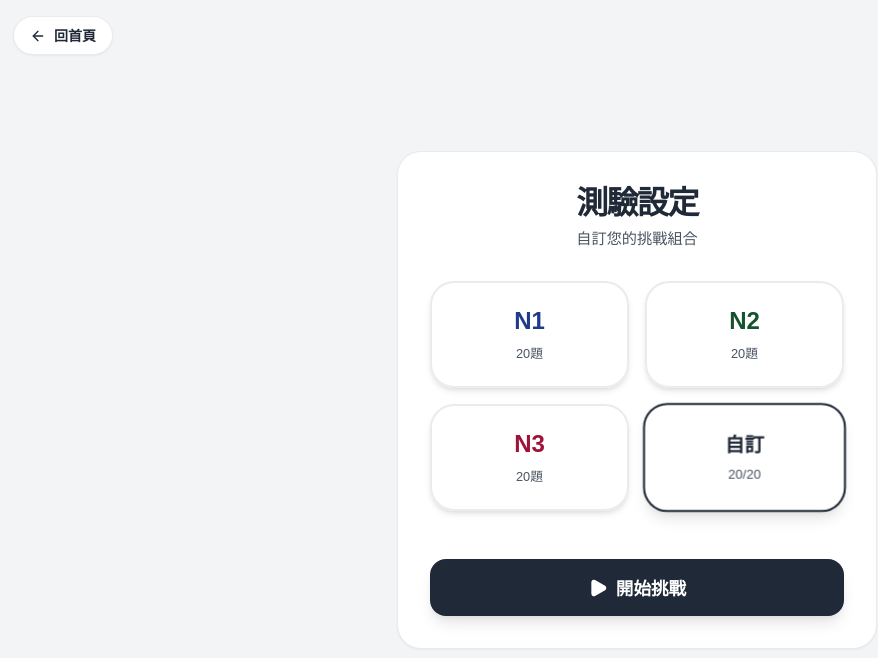
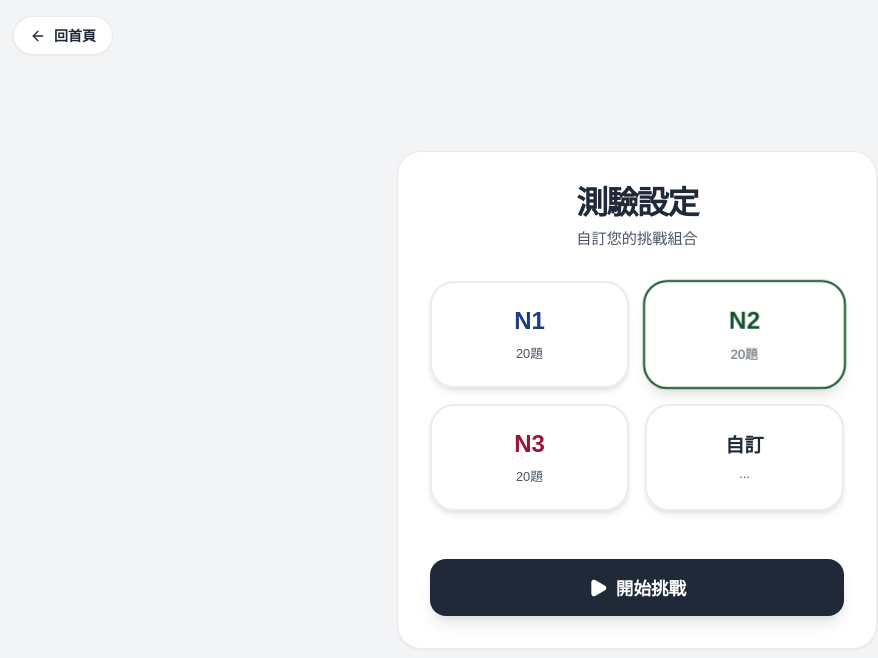
Before and after one commit to HOOGA0828/JLPT-GAME, a Next.js app: page /quiz/setup in a window 1280 px wide. Shown: the top 658 px of the page, without its empty margins (3-881 px from the left). Built offline with nearby package versions, Linux system fonts and the light colour scheme.

Commit message:
選擇預設n2

```diff
--- a/app/quiz/setup/page.tsx
+++ b/app/quiz/setup/page.tsx
@@ -13,9 +13,9 @@ import { cn } from "@/lib/utils";
 export default function QuizSetupPage() {
     const router = useRouter();
     const { startQuiz, setCounts } = useQuizStore();
-    const [n1, setN1] = useState(5);
-    const [n2, setN2] = useState(10);
-    const [n3, setN3] = useState(5);
+    const [n1, setN1] = useState(0);
+    const [n2, setN2] = useState(20);
+    const [n3, setN3] = useState(0);
     const [warning, setWarning] = useState(false);
     const [showCustomModal, setShowCustomModal] = useState(false);
 
```
